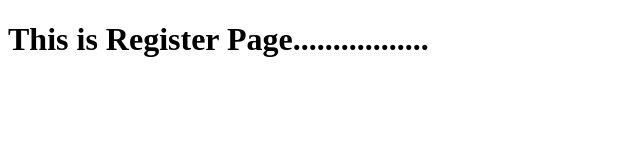
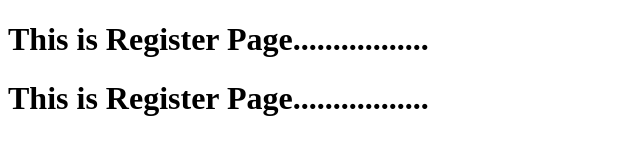
Before and after one commit to tushal024/TUC_TRY_JOIN, a plain HTML site: page register.html in a window 1280 px wide. Shown: the whole page, without its empty margins (0-640 px from the left). Drawn offline with Linux system fonts and the light colour scheme.

Commit message:
register page 1

```diff
--- a/register.html
+++ b/register.html
@@ -7,5 +7,8 @@
 </head>
 <body>
 <h1> This is Register Page.................</h1>
+
+
+<h1>   This is Register Page.................</h1>
 </body>
 </html>
```
